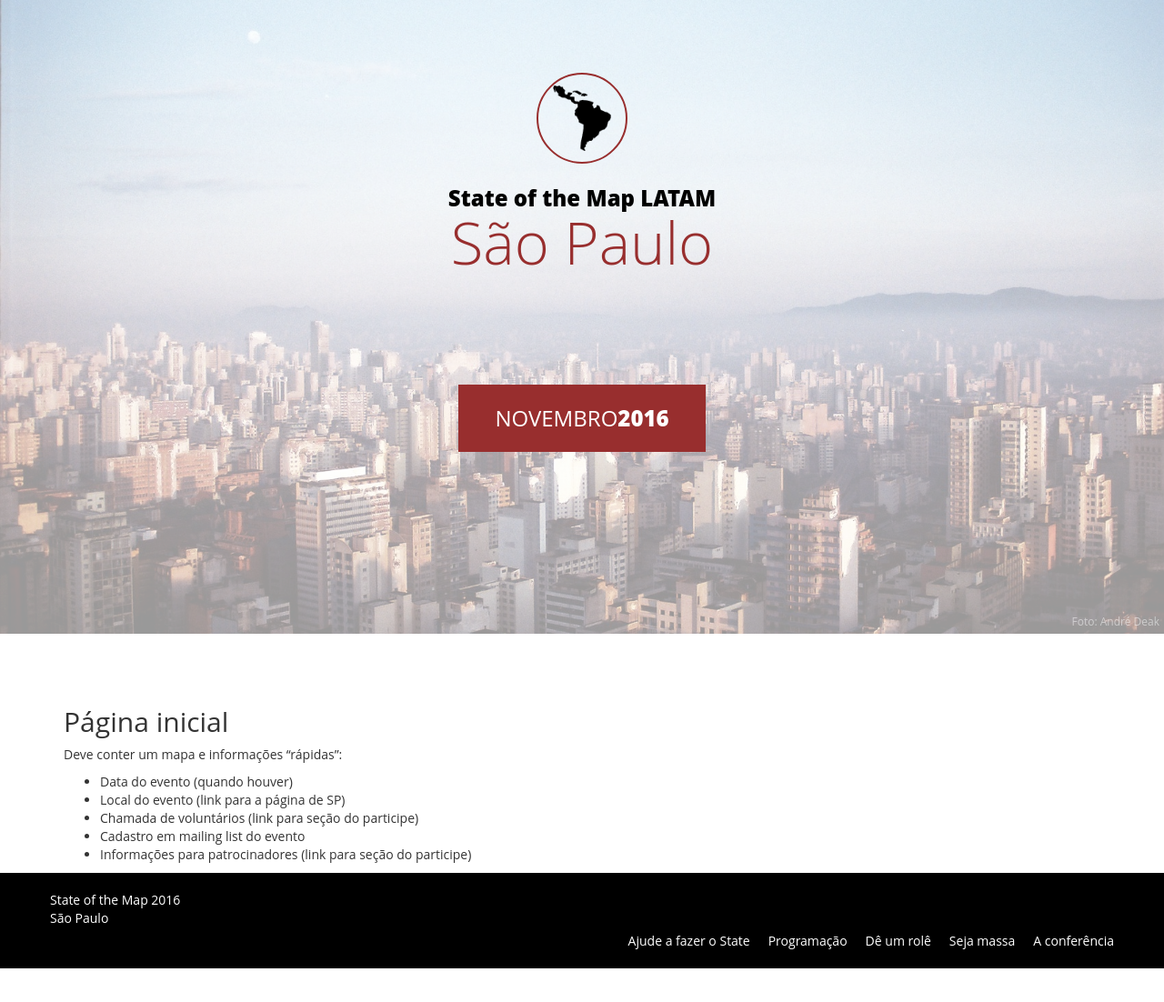
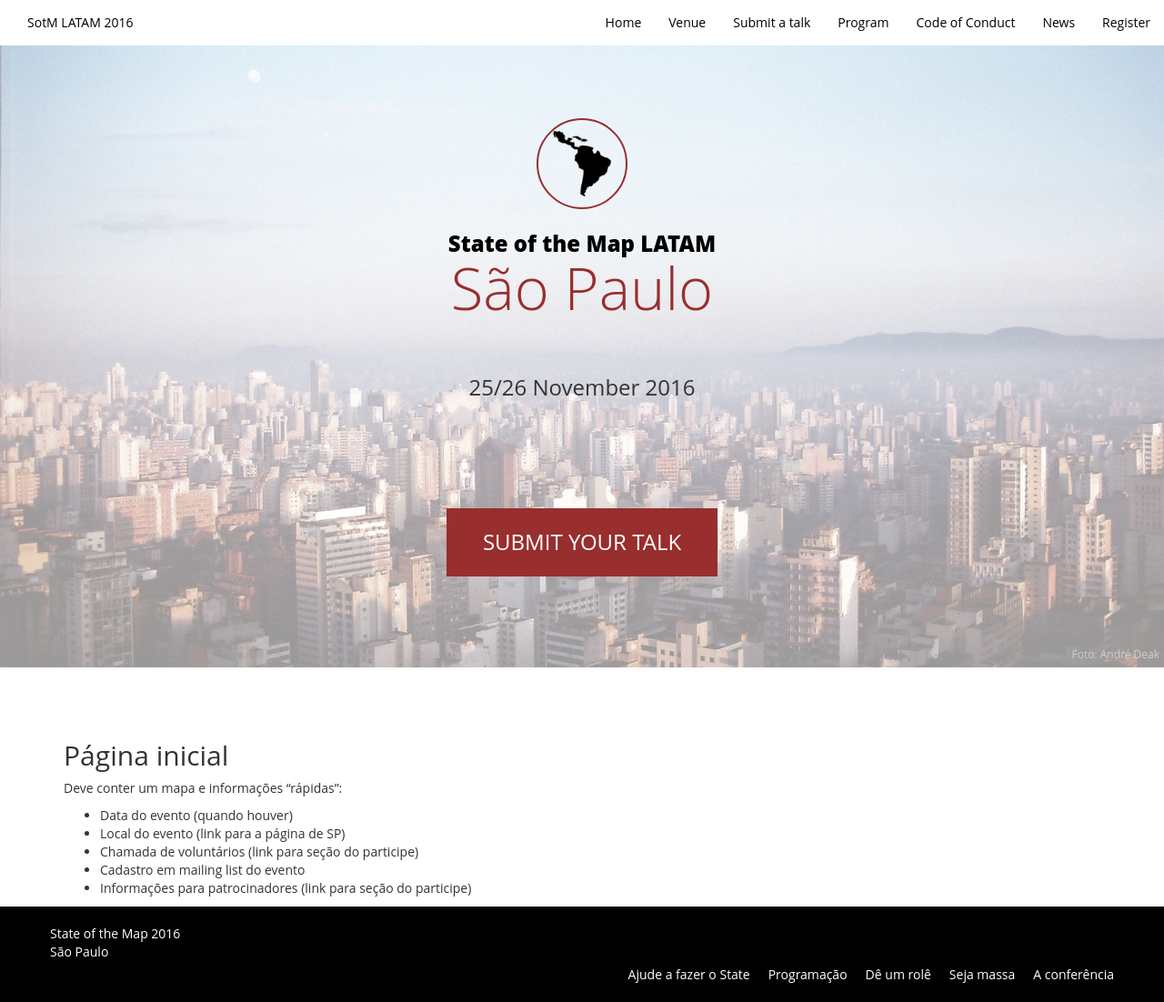
Before and after one commit to OSMLatam/sotm-2016, a Jekyll site: the page built from index.md, in a window 1280 px wide. Shown: the whole page at 91% size. Built offline with Jekyll 4.4.1, drawn with Linux system fonts in a browser that asks for light colours; before the commit the page ends 1065 px from its top, so only the background shows below that.

Commit message:
add nav bar

```diff
--- a/_includes/header.html
+++ b/_includes/header.html
@@ -1,3 +1,34 @@
+<nav id="bs-navbar" class="collapse navbar-collapse">
+  <ul class="nav navbar-nav">
+    <li>
+      <a href="{{ "/" | prepend: site.baseurl }}">SotM LATAM 2016</a>
+    </li>
+  </ul>
+  <ul class="nav navbar-nav navbar-right">
+    <li>
+      <a href="{{ "/" | prepend: site.baseurl }}">Home</a>
+    </li>
+    <li>
+      <a href="{{ "/venue" | prepend: site.baseurl }}">Venue</a>
+    </li>
+    <li>
+      <a href="{{ "/submit-a-talk" | prepend: site.baseurl }}">Submit a talk</a>
+    </li>
+    <li>
+      <a href="{{ "/program" | prepend: site.baseurl }}">Program</a>
+    </li>
+    <li>
+      <a href="{{ "/code-of-conduct" | prepend: site.baseurl }}">Code of Conduct</a>
+    </li>
+    <li>
+      <a href="twitter.com/OSMLatam">News</a>
+    </li>
+    <li>
+      <a href="{{ "/register" | prepend: site.baseurl }}">Register</a>
+    </li>
+  </ul>
+</nav>
+
 <div id="masthead">
   <div class="row">
     <div class="latam-logo">
@@ -9,29 +40,10 @@
       </a>
     </h1>
     <h2>São Paulo</h2>
+    <h3>25/26 November 2016</h3>
     <div id="maininfo">
-      <p class="date">Novembro<span>2016</span></p>
+      <p class="date">Submit your talk</p>
     </div>
-    <!--
-    <div class="eight columns">
-      <nav id="mastnav">
-        <ul>
-          <li>
-            <a href="{{ "/participe" | prepend: site.baseurl }}">Participe</a>
-          </li>
-          <li>
-            <a href="{{ "/programacao" | prepend: site.baseurl }}">Programação</a>
-          </li>
-          <li>
-            <a href="{{ "/sao-paulo" | prepend: site.baseurl }}">Conheça a cidade</a>
-          </li>
-          <li>
-            <a href="{{ "/sobre" | prepend: site.baseurl }}">Sobre o evento</a>
-          </li>
-        </ul>
-      </nav>
-    </div>
-    -->
   </div>
   <p class="photo-credit">Foto: André Deak</p>
 </div>
--- a/css/main.scss
+++ b/css/main.scss
@@ -12,6 +12,7 @@
 }
 
 a {
+	color: #000;
 	text-decoration: none;
 }
 
@@ -27,7 +28,7 @@
 #masthead {
   background: url(../img/sp.jpg) center no-repeat;
 	background-size: cover;
-  padding: 80px 0 200px;
+  padding: 80px 0 100px;
 	margin: 0 0 60px;
 	position: relative;
 	text-align: center;
@@ -82,6 +83,9 @@
 		font-size: 65px;
 		font-weight: 100;
 		color: #982e2e;
+		margin: 0 0 60px;
+	}
+	h3 {
 		margin: 0 0 120px;
 	}
 
```
